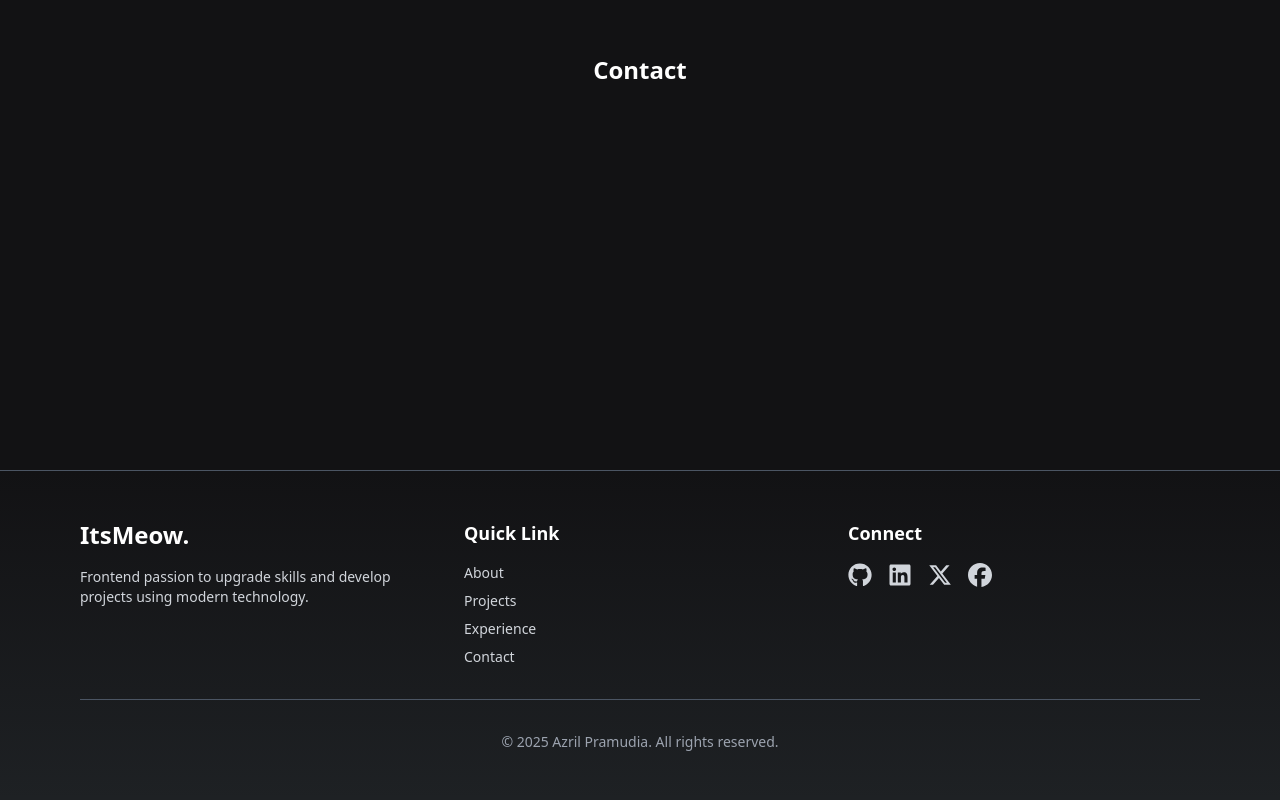
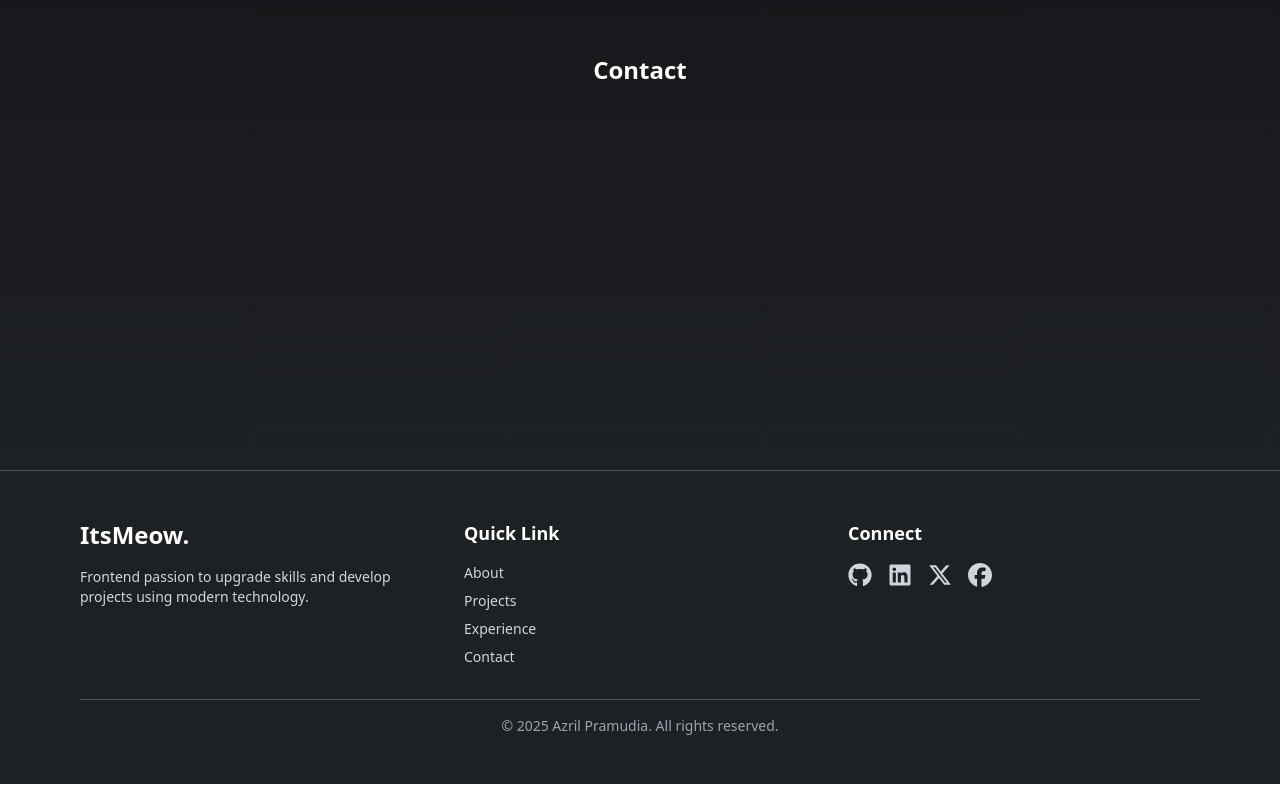
Before and after one commit to azrilpramudia/my-personal-website, a React (Vite) app: page / in a window 1280 px wide. Shown: the part 4400-5200 px from the top of the page. Built offline with nearby package versions, Linux system fonts and the light colour scheme.

Commit message:
fix: footer hr

```diff
--- a/src/components/ContactSection.jsx
+++ b/src/components/ContactSection.jsx
@@ -1,6 +1,6 @@
 const ContactSection = () => {
   return (
-    <div className="min-h-screen bg-secondary flex justify-center items-center">
+    <div className="min-h-screen bg-gradient-to-b from-secondary to bg-primary flex justify-center items-center">
       <h1 className="text-white text-2xl font-bold">Contact</h1>
     </div>
   );
--- a/src/components/Footer.jsx
+++ b/src/components/Footer.jsx
@@ -3,10 +3,8 @@ import { FaGithub, FaLinkedin, FaFacebook, FaXTwitter } from "react-icons/fa6";
 const Footer = () => {
   return (
     <>
-      {/* HR di atas footer */}
       <hr className="border-gray-600" />
-
-      <footer className="bg-gradient-to-b from-secondary to bg-primary text-white px-6 md:px-20 py-12">
+      <footer className="bg-primary text-white px-6 md:px-20 py-12">
         <div className="max-w-7xl mx-auto grid grid-cols-1 md:grid-cols-3 gap-8">
           {/* Brand / Deskripsi */}
           <div>
@@ -81,10 +79,12 @@ const Footer = () => {
         </div>
 
         {/* Copyright Section */}
-        <hr className="my-8 border-gray-600" />
-        <p className="text-center text-sm text-gray-400">
-          © 2025 Azril Pramudia. All rights reserved.
-        </p>
+        <div className="max-w-7xl mx-auto mt-8">
+          <hr className="border-gray-600" />
+          <p className="text-center text-sm text-gray-400 mt-4">
+            © 2025 Azril Pramudia. All rights reserved.
+          </p>
+        </div>
       </footer>
     </>
   );
```
